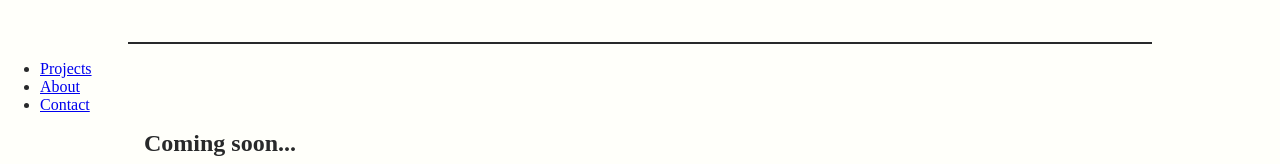
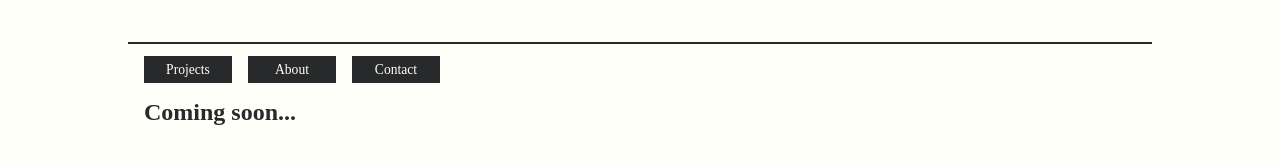
Before and after one commit to ad9311/my-portfolio, a React (Create React App) app: page / in a window 1280 px wide. Shown: the part 430-594 px from the top of the page. Built offline with nearby package versions, Linux system fonts and the light colour scheme.

Commit message:
Implement navbar

```diff
--- a/src/components/middle_navbar/MiddleNavbar.js
+++ b/src/components/middle_navbar/MiddleNavbar.js
@@ -1,14 +1,51 @@
-import React from 'react';
+import React, { useEffect, useState } from 'react';
 import { NavLink } from 'react-router-dom';
+import style from './MiddleNavbar.module.css';
 
-const MiddleNavbar = () => (
-  <nav>
-    <ul>
-      <li><NavLink to="/">Projects</NavLink></li>
-      <li><NavLink to="/about">About</NavLink></li>
-      <li><NavLink to="/contact">Contact</NavLink></li>
-    </ul>
-  </nav>
-);
+const MiddleNavbar = () => {
+  const [show, setShow] = useState(false);
+  useEffect(() => {
+    setTimeout(() => setShow(true), 150);
+  }, []);
+
+  const links = [
+    {
+      path: '/',
+      name: 'Projects',
+    },
+    {
+      path: '/about',
+      name: 'About',
+    },
+    {
+      path: '/contact',
+      name: 'Contact',
+    },
+  ];
+
+  const mapLinks = links.map((link) => (
+    <li key={link.path}>
+      <NavLink
+        to={link.path}
+        className={style.navLink}
+      >
+        {link.name}
+      </NavLink>
+    </li>
+  ));
+
+  return (
+    <nav className={
+      show
+        ? `${style.middleNavbar} ${style.middleNavbarOn}`
+        : style.middleNavbar
+      }
+    >
+      <ul>
+        {mapLinks}
+      </ul>
+    </nav>
+  );
+};
 
 export default MiddleNavbar;
--- /dev/null
+++ b/src/components/middle_navbar/MiddleNavbar.module.css
@@ -0,0 +1,46 @@
+.middleNavbar {
+  margin: 0.75rem auto 1rem auto;
+  max-width: 992px;
+  opacity: 0;
+  text-align: center;
+  transition: all 0.5s ease-in;
+}
+
+.middleNavbarOn {
+  opacity: 1;
+}
+
+.middleNavbar ul {
+  margin: 0;
+  padding: 0;
+}
+
+.middleNavbar li {
+  display: inline-block;
+  list-style: none;
+}
+
+.navLink {
+  display: inline-block;
+  margin-right: 1rem;
+  padding: 0.35rem 0.5rem;
+  width: 4.5rem;
+  background-color: var(--onyx);
+  color: var(--powder);
+  font-size: 0.85rem;
+  text-decoration: none;
+  text-align: center;
+  border: none;
+  transition: all 0.5s ease;
+}
+
+.navLink:hover {
+  opacity: 0.95;
+  box-shadow: 0 0 0.5rem 0.25rem silver;
+}
+
+@media screen and (min-width: 768px) {
+  .middleNavbar {
+    text-align: unset;
+  }
+}
```
Also changed, not shown: package.json (+12 -0 lines), 1 other file (tests, documents, lock files or other folders).
